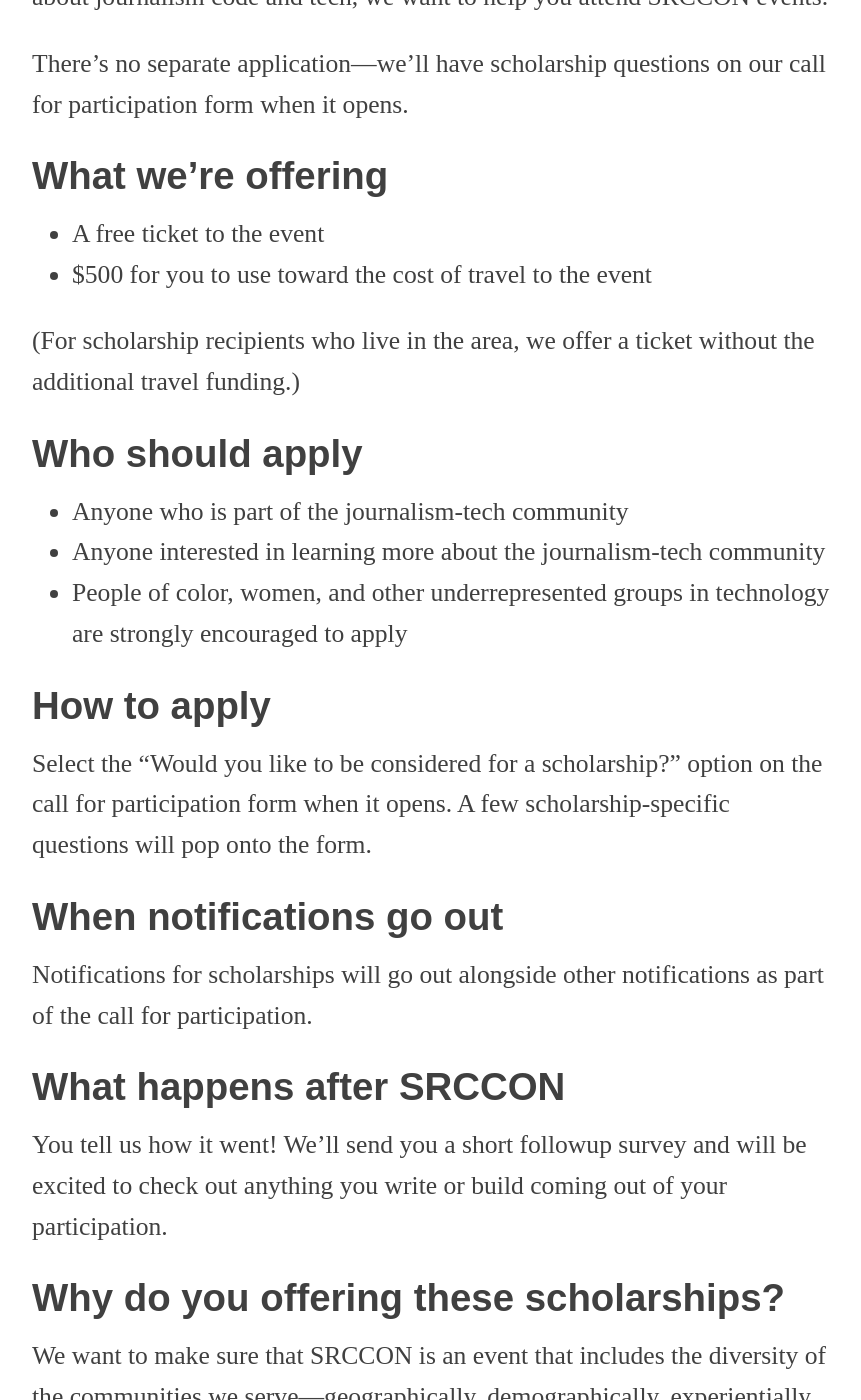
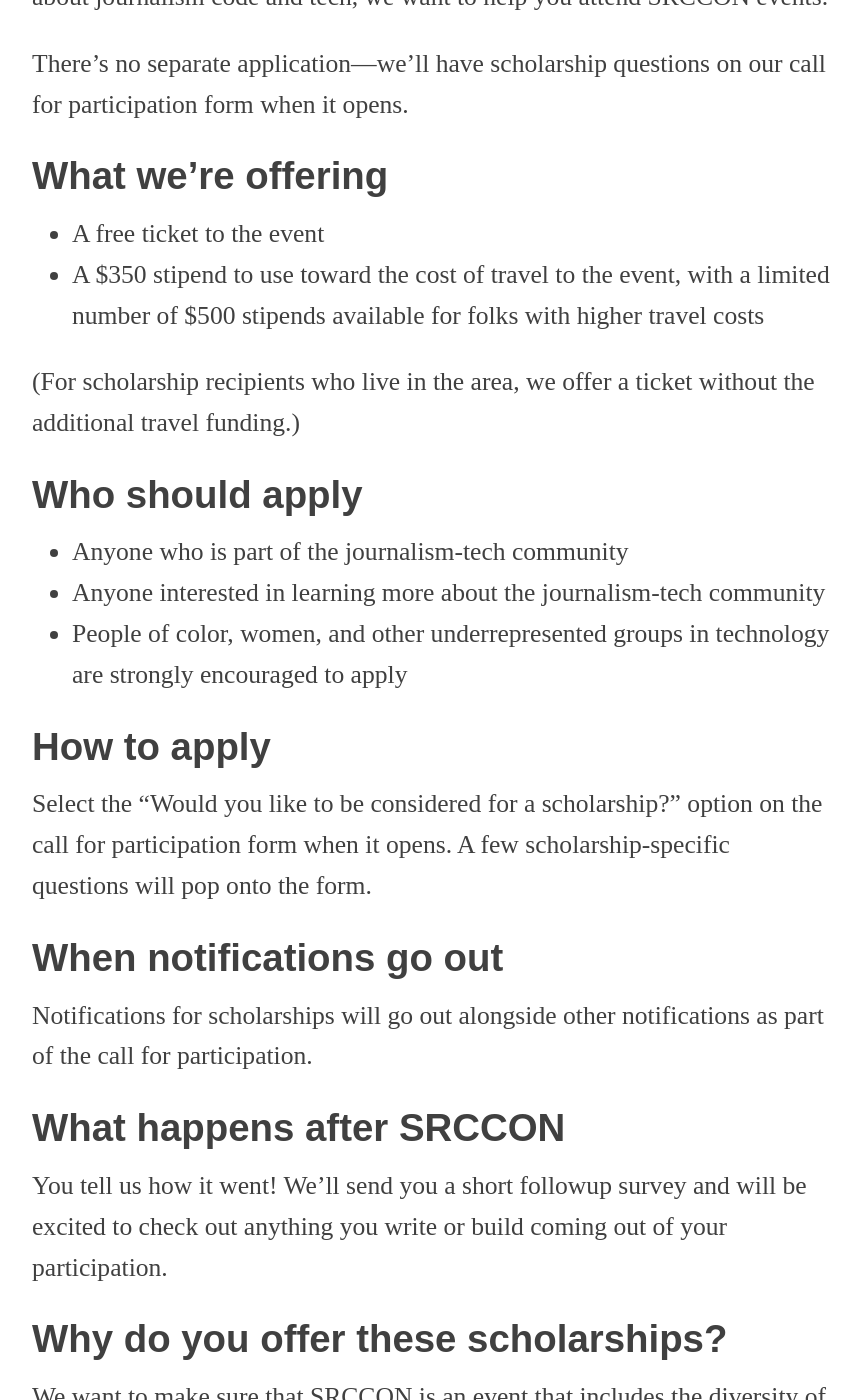
Before and after one commit to OpenNews/srccon-product, a Jekyll site: the page built from scholarships.md, in a window 1280 px wide and 1400 px high, scrolled down 822 px. Shown: the whole window, without its empty margins (208-1069 px from the left). Built offline with Jekyll 4.4.1, drawn with Linux system fonts in a browser that asks for light colours.

Commit message:
update scholarship references

```diff
--- a/scholarships.md
+++ b/scholarships.md
@@ -14,7 +14,7 @@
 ## What we&rsquo;re offering
 
 * A free ticket to the event
-* $500 for you to use toward the cost of travel to the event
+* A $350 stipend to use toward the cost of travel to the event, with a limited number of $500 stipends available for folks with higher travel costs
 
 (For scholarship recipients who live in the area, we offer a ticket without the additional travel funding.)
 
@@ -36,7 +36,7 @@
 
 You tell us how it went! We&rsquo;ll send you a short followup survey and will be excited to check out anything you write or build coming out of your participation.
 
-## Why do you offering these scholarships?
+## Why do you offer these scholarships?
 
 We want to make sure that SRCCON is an event that includes the diversity of the communities we serve&mdash;geographically, demographically, experientially, and more. We know that travel costs can be a hardship, and offer this scholarship as a way to help mitigate that.
 
@@ -53,4 +53,5 @@
 We're able to offer $500 scholarships at this time. We do try to schedule SRCCON events in cities that are relatively cheap once you arrive, though, and share information between attendees who want to coordinate ways to save on their travel budget. (So if you, say, wanted to create a room-share spreadsheet, we'd be happy to help spread the word!) You can [email us with any suggestions](mailto:srccon@opennews.org).
 
 ## Questions not covered here?
+
 [Email us](mailto:srccon@opennews.org).
```
Also changed, not shown: homepage.md (+1 -1 lines).
